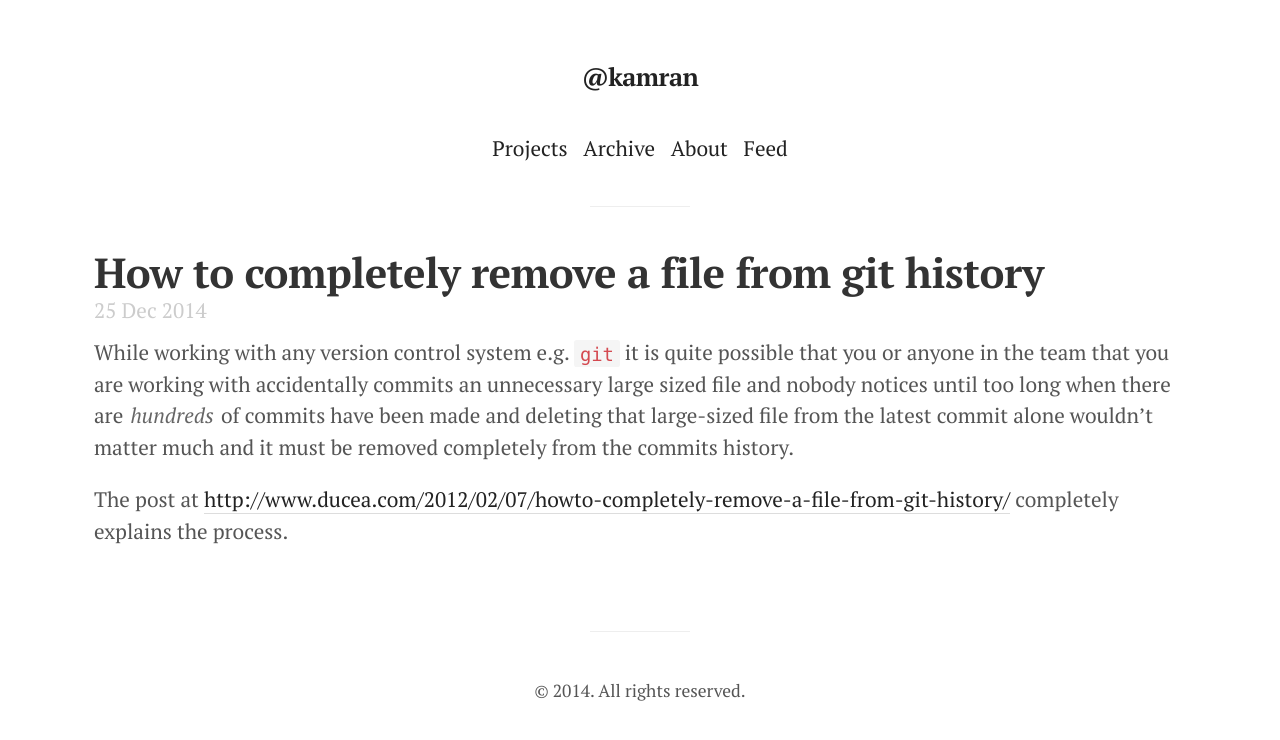
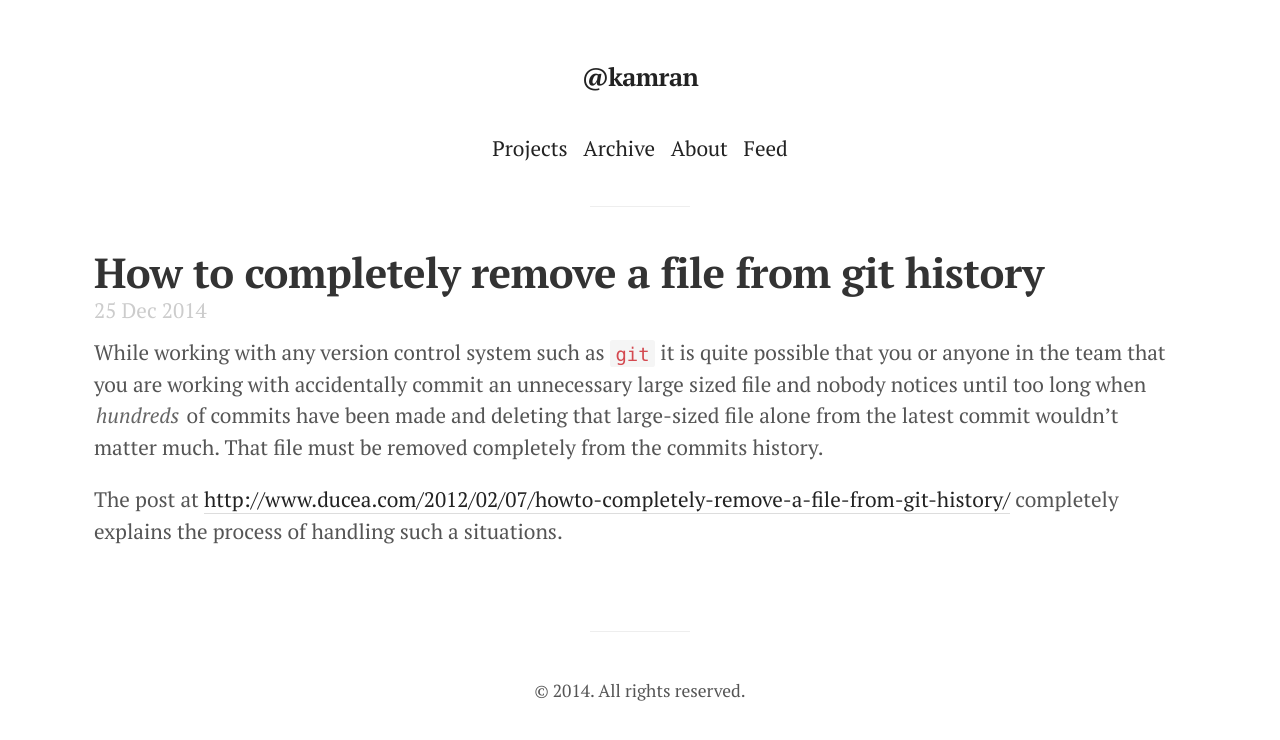
Before and after one commit to kamranahmedse/kamranahmedse.github.io, a Jekyll site: the page built from blog/_posts/2014-12-25-completely-remove-a-file-from-git-history.md, in a window 1280 px wide. Shown: the top 740 px of the page. Built offline with Jekyll 4.4.1, drawn with Linux system fonts in a browser that asks for light colours; comment, search, counter and statistics services are not loaded.

Commit message:
Update 2014-12-25-completely-remove-a-file-from-git-history.md

```diff
--- a/blog/_posts/2014-12-25-completely-remove-a-file-from-git-history.md
+++ b/blog/_posts/2014-12-25-completely-remove-a-file-from-git-history.md
@@ -3,6 +3,6 @@ layout: post
 title: How to completely remove a file from git history
 comments: true
 ---
-While working with any version control system e.g. `git` it is quite possible that you or anyone in the team that you are working with accidentally commits an unnecessary large sized file and nobody notices until too long when there are *hundreds* of commits have been made and deleting that large-sized file from the latest commit alone wouldn't matter much and it must be removed completely from the commits history.
+While working with any version control system such as `git` it is quite possible that you or anyone in the team that you are working with accidentally commit an unnecessary large sized file and nobody notices until too long when *hundreds* of commits have been made and deleting that large-sized file alone from the latest commit wouldn't matter much. That file must be removed completely from the commits history.
 
-The post at [http://www.ducea.com/2012/02/07/howto-completely-remove-a-file-from-git-history/](http://www.ducea.com/2012/02/07/howto-completely-remove-a-file-from-git-history/) completely explains the process.
+The post at [http://www.ducea.com/2012/02/07/howto-completely-remove-a-file-from-git-history/](http://www.ducea.com/2012/02/07/howto-completely-remove-a-file-from-git-history/) completely explains the process of handling such a situations.
```
